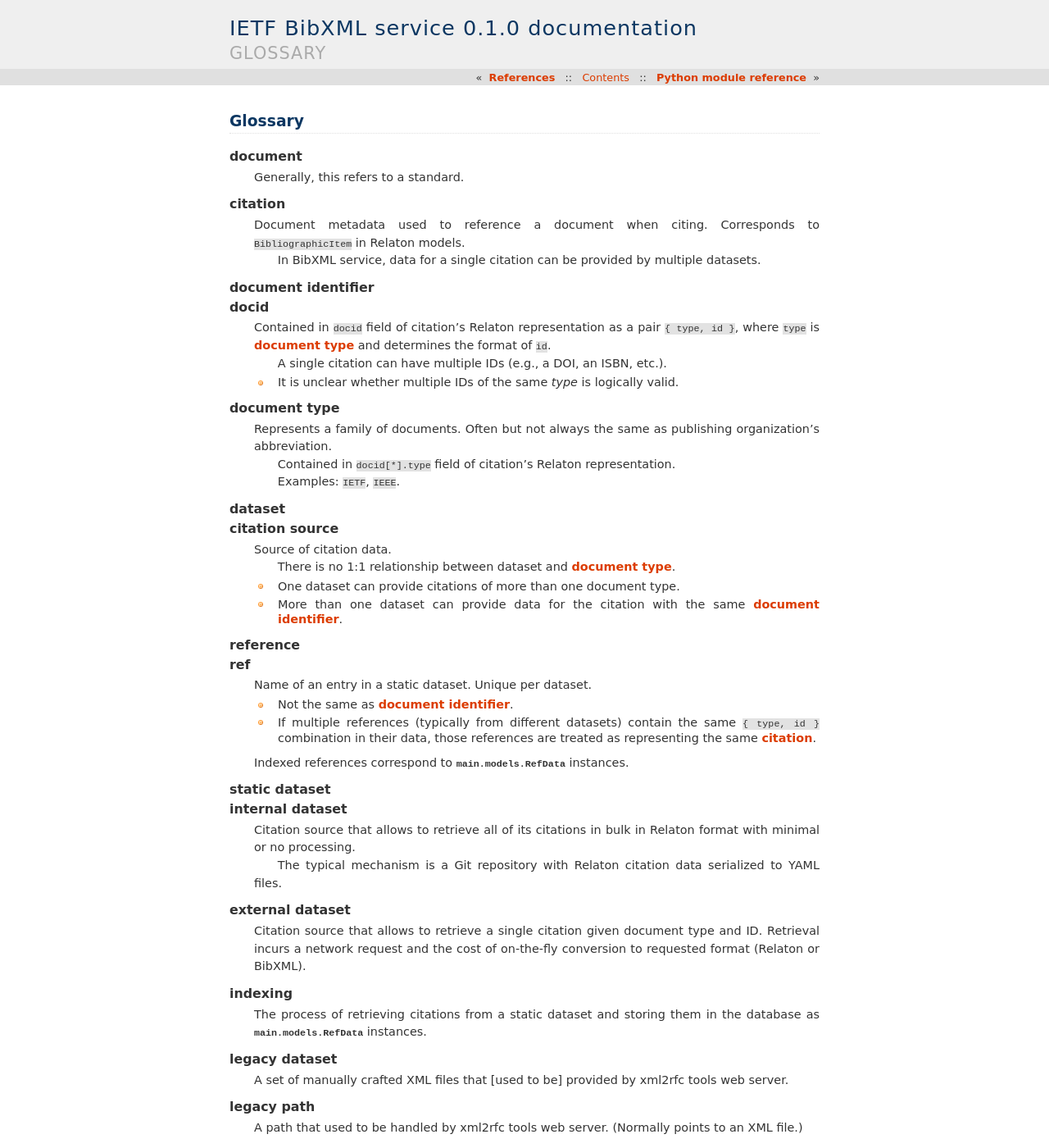
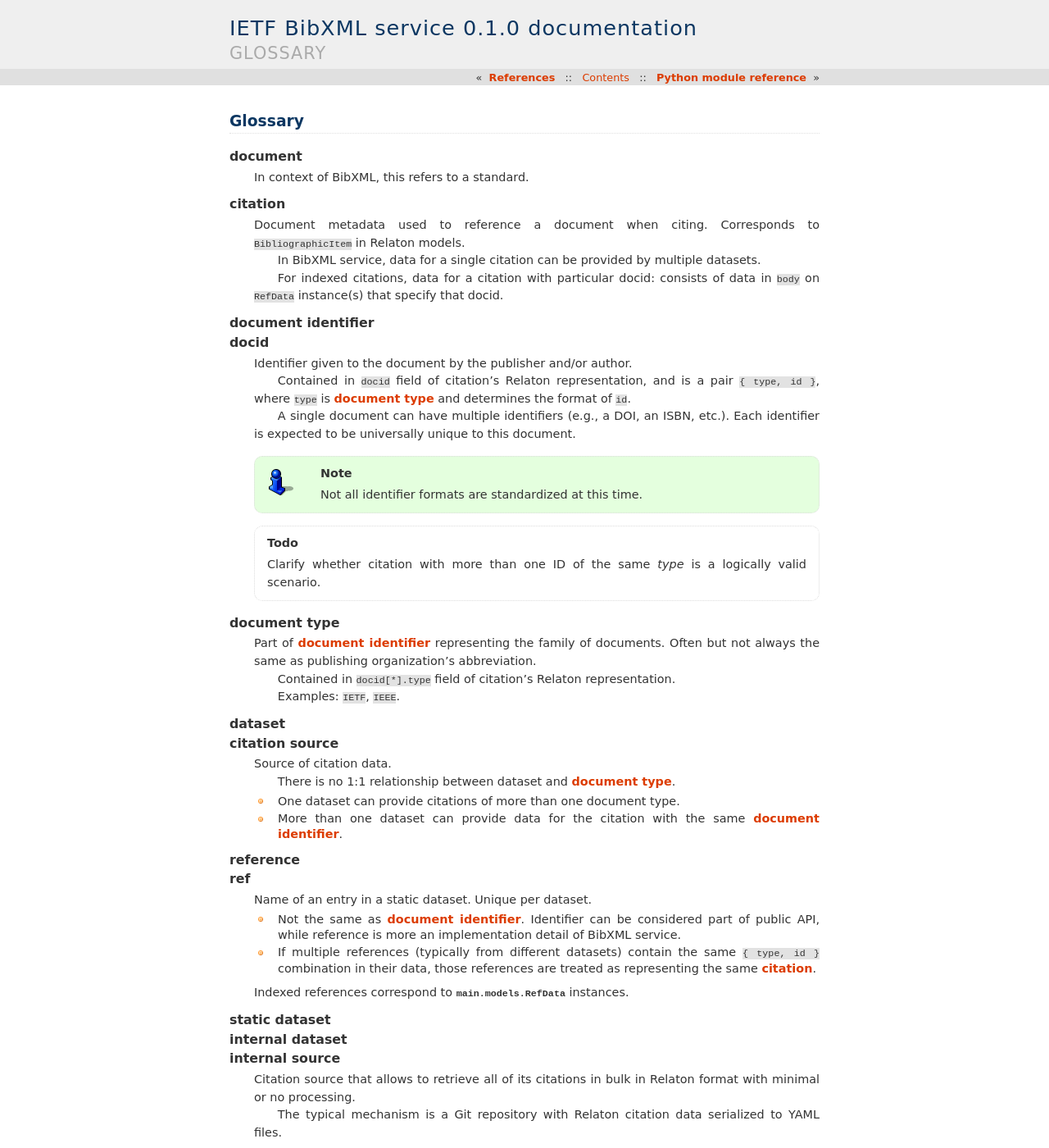
Before and after one commit to ietf-tools/bibxml-service, a Sphinx documentation site: the page built from docs/ref/glossary.rst, in a window 1280 px wide and 1400 px high. Shown: the whole window at 82% size. Built offline with Sphinx 7.4.7, drawn with Linux system fonts in a browser that asks for light colours; pages that are not in the unit, such as notebooks, are missing from menus; some of the changed text lies outside the part shown.

Commit message:
docs: expand glossary

```diff
--- a/docs/ref/glossary.rst
+++ b/docs/ref/glossary.rst
@@ -5,7 +5,7 @@ Glossary
 .. glossary::
 
    document
-       Generally, this refers to a standard.
+       In context of BibXML, this refers to a standard.
 
    citation
        Document metadata used to reference a document when citing.
@@ -14,18 +14,28 @@ Glossary
        In BibXML service, data for a single citation can be provided
        by multiple datasets.
 
+       For indexed citations, data for a citation with particular :term:`docid:`
+       consists of data in ``body`` on ``RefData`` instance(s) that specify
+       that docid.
+
    document identifier
    docid
-       Contained in ``docid`` field of citation’s Relaton representation
-       as a pair ``{ type, id }``, where ``type`` is :term:`document type`
+       Identifier given to the document by the publisher and/or author.
+
+       Contained in ``docid`` field of citation’s Relaton representation,
+       and is a pair ``{ type, id }``, where ``type`` is :term:`document type`
        and determines the format of ``id``.
 
-       A single citation can have multiple IDs (e.g., a DOI, an ISBN, etc.).
+       A single document can have multiple identifiers (e.g., a DOI, an ISBN, etc.).
+       Each identifier is expected to be universally unique to this document.
 
-       - It is unclear whether multiple IDs of the same *type* is logically valid.
+       .. note:: Not all identifier formats are standardized at this time.
+
+       .. todo:: Clarify whether citation with more than one ID of the same *type*
+                 is a logically valid scenario.
 
    document type
-       Represents a family of documents.
+       Part of :term:`document identifier` representing the family of documents.
        Often but not always the same as publishing organization’s abbreviation.
 
        Contained in ``docid[*].type`` field of citation’s Relaton representation.
@@ -48,6 +58,8 @@ Glossary
        Unique per dataset.
 
        - Not the same as :term:`document identifier`.
+         Identifier can be considered part of public API,
+         while reference is more an implementation detail of BibXML service.
        - If multiple references (typically from different datasets)
          contain the same ``{ type, id }`` combination in their data,
          those references are treated as representing the same :term:`citation`.
@@ -56,6 +68,7 @@ Glossary
 
    static dataset
    internal dataset
+   internal source
        Citation source that allows to retrieve all of its citations in bulk
        in Relaton format with minimal or no processing.
 
@@ -63,8 +76,10 @@ Glossary
        with Relaton citation data serialized to YAML files.
 
    external dataset
-       Citation source that allows to retrieve a single citation
-       given document type and ID. Retrieval incurs a network request
+   external source
+       Citation source that allows to retrieve a *single* citation
+       given :term:`document identifier` (type and ID).
+       Retrieval incurs a network request
        and the cost of on-the-fly conversion to requested format
        (Relaton or BibXML).
 
```
